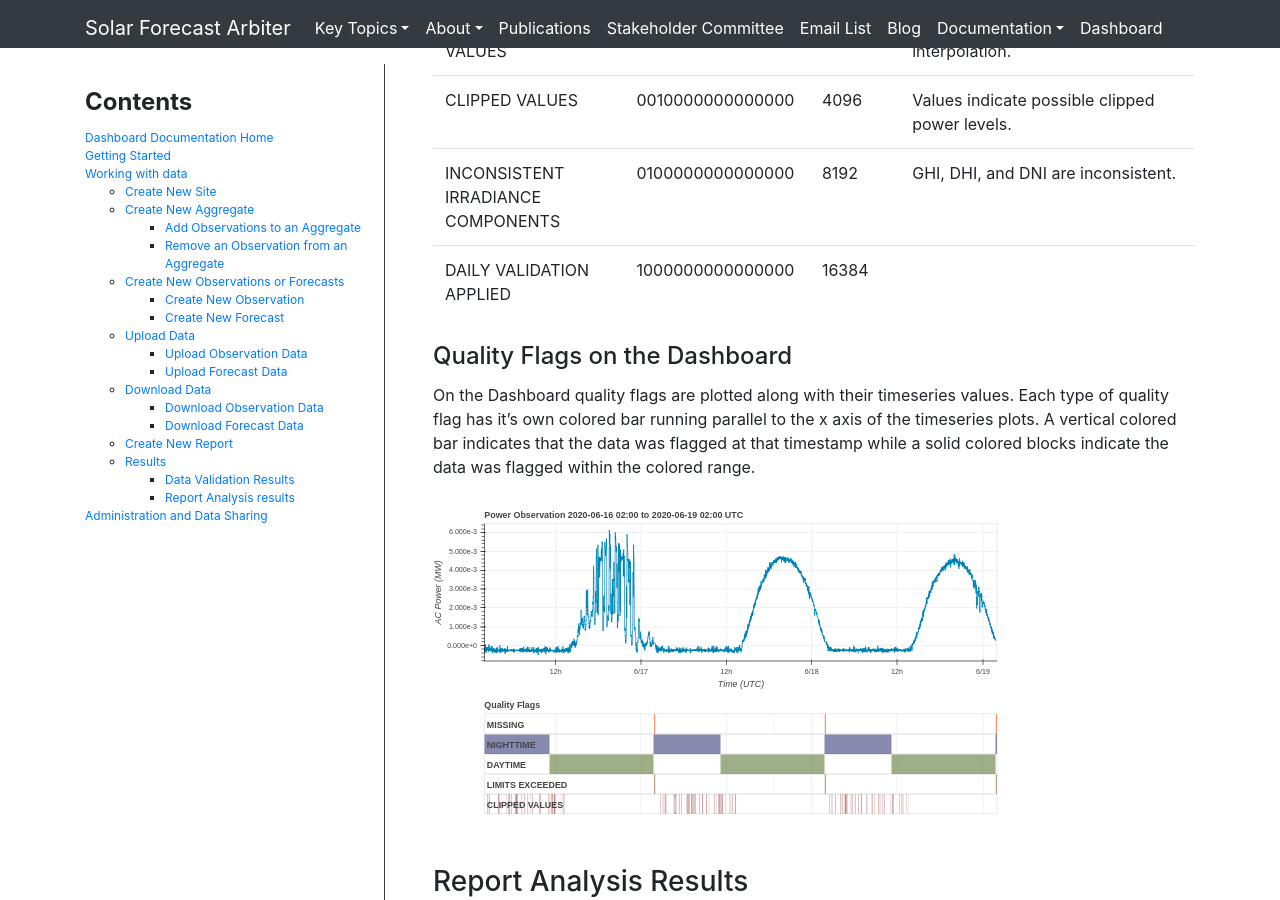
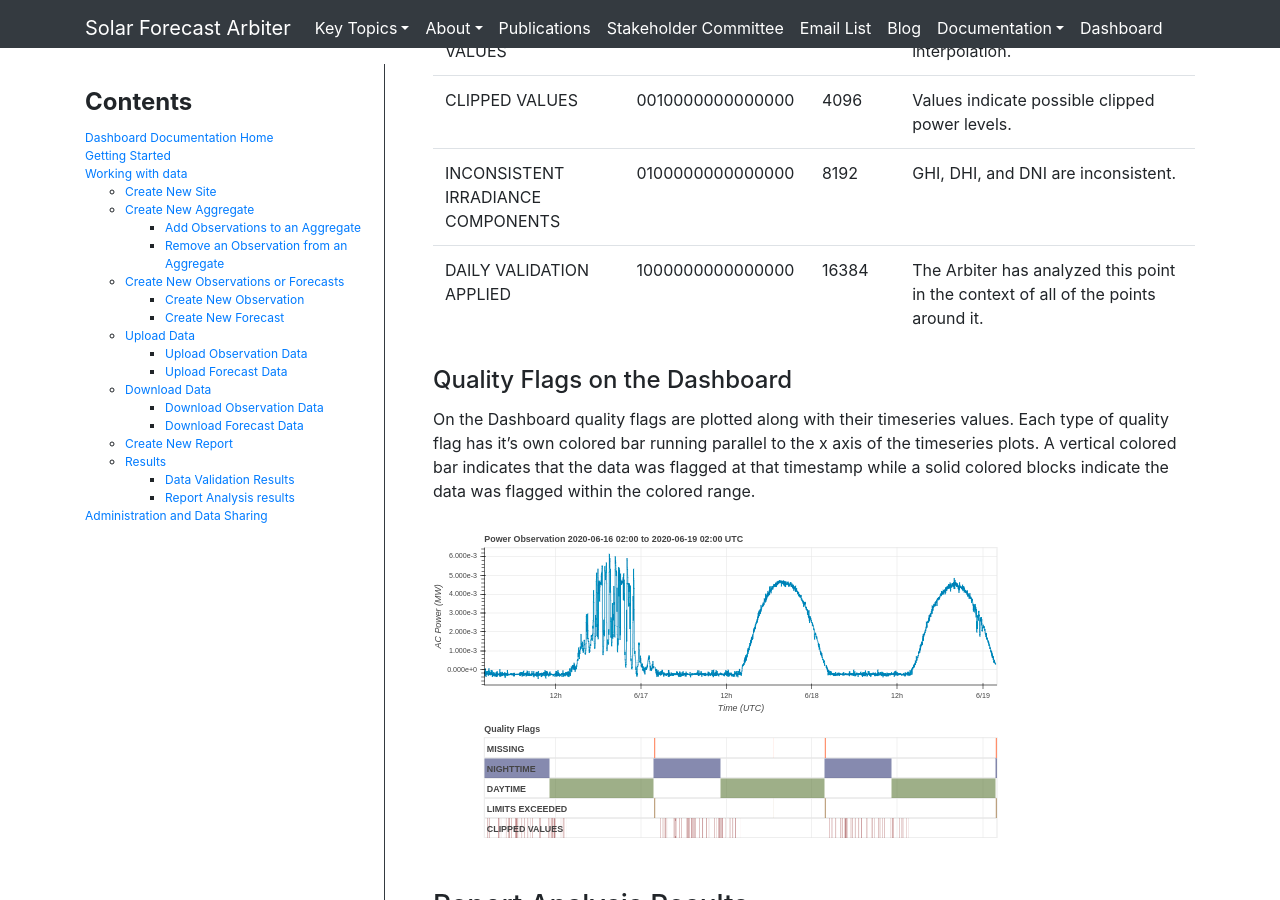
Before and after one commit to SolarArbiter/SolarArbiter.github.io, a Jekyll site: the page built from documentation/dashboard/working_with_data.md, in a window 1280 px wide and 900 px high, scrolled down 22292 px. Built offline with Jekyll 4.4.1, drawn with Linux system fonts in a browser that asks for light colours.

Commit message:
Update documentation/dashboard/working_with_data.md
Co-authored-by: Will Holmgren <william.holmgren@gmail.com>

```diff
--- a/documentation/dashboard/working_with_data.md
+++ b/documentation/dashboard/working_with_data.md
@@ -359,7 +359,7 @@ bitmask.
 |INTERPOLATED VALUES|0001000000000000|2048|Values appear linear, suggesting interpolation.|
 |CLIPPED VALUES|0010000000000000|4096|Values indicate possible clipped power levels.|
 |INCONSISTENT IRRADIANCE COMPONENTS|0100000000000000|8192|GHI, DHI, and DNI are inconsistent.|
-|DAILY VALIDATION APPLIED|1000000000000000|16384||
+|DAILY VALIDATION APPLIED|1000000000000000|16384|The Arbiter has analyzed this point in the context of all of the points around it.|
 
 
 
```
